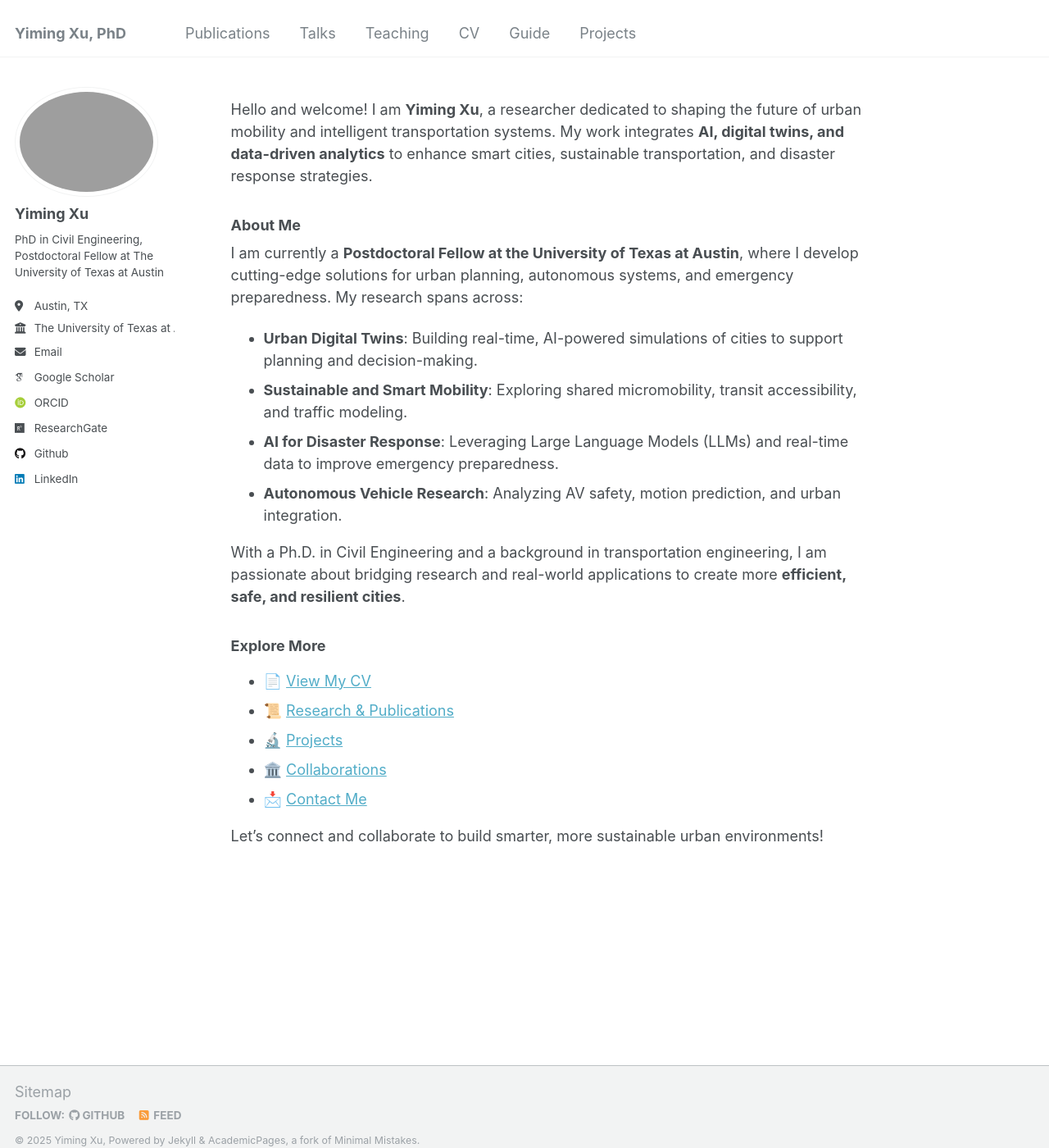
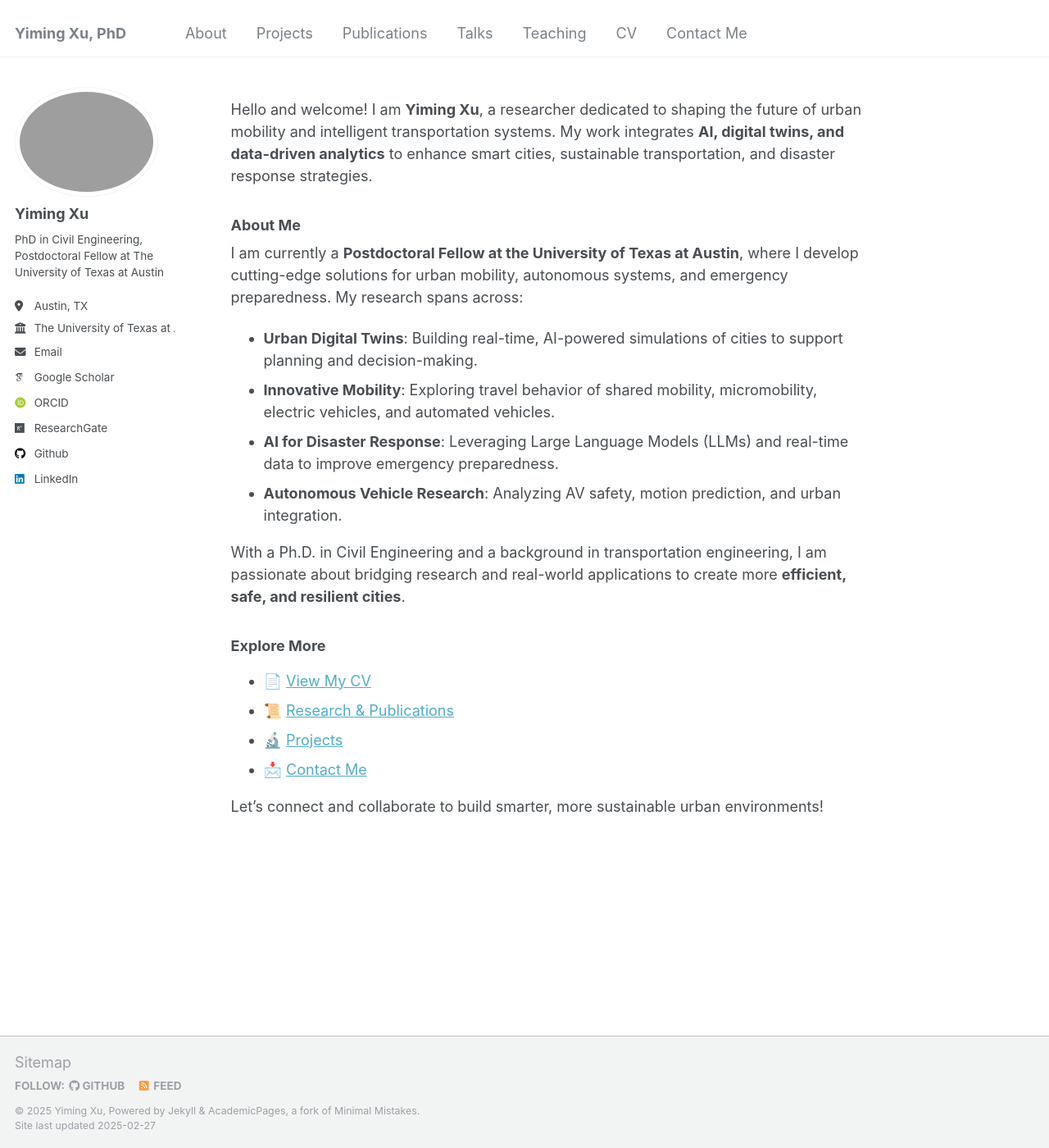
Before and after one commit to xuyimingxym/xuyimingxym.github.io, a Jekyll site: the page built from _pages/about.md, in a window 1280 px wide and 1400 px high. Shown: the whole window at 82% size. Built offline with Jekyll 4.4.1, drawn with Linux system fonts in a browser that asks for light colours; some web fonts are replaced.

Commit message:
update pubs

```diff
--- a/_data/navigation.yml
+++ b/_data/navigation.yml
@@ -5,6 +5,13 @@
 # prevent it from being included in the site.
 
 main:
+
+  - title: "About"
+    url: /about/
+
+  - title: "Projects"
+    url: /projects/
+
   - title: "Publications"
     url: /publications/
 
@@ -23,8 +30,8 @@
   - title: "CV"
     url: /cv/
 
-  - title: "Guide"
-    url: /markdown/
+  - title: "Contact Me"
+    url: /contact/
 
-  - title: "Projects"
-    url: /projects/
+  # - title: "Guide"
+  #   url: /markdown/
--- a/_pages/about.md
+++ b/_pages/about.md
@@ -11,21 +11,20 @@
 Hello and welcome! I am **Yiming Xu**, a researcher dedicated to shaping the future of urban mobility and intelligent transportation systems. My work integrates **AI, digital twins, and data-driven analytics** to enhance smart cities, sustainable transportation, and disaster response strategies.
 
 ### About Me
-I am currently a **Postdoctoral Fellow at the University of Texas at Austin**, where I develop cutting-edge solutions for urban planning, autonomous systems, and emergency preparedness. My research spans across:
+I am currently a **Postdoctoral Fellow at the University of Texas at Austin**, where I develop cutting-edge solutions for urban mobility, autonomous systems, and emergency preparedness. My research spans across:
 
 - **Urban Digital Twins**: Building real-time, AI-powered simulations of cities to support planning and decision-making.
-- **Sustainable and Smart Mobility**: Exploring shared micromobility, transit accessibility, and traffic modeling.
+- **Innovative Mobility**: Exploring travel behavior of shared mobility, micromobility, electric vehicles, and automated vehicles.
 - **AI for Disaster Response**: Leveraging Large Language Models (LLMs) and real-time data to improve emergency preparedness.
 - **Autonomous Vehicle Research**: Analyzing AV safety, motion prediction, and urban integration.
 
 With a Ph.D. in Civil Engineering and a background in transportation engineering, I am passionate about bridging research and real-world applications to create more **efficient, safe, and resilient cities**.
 
 ### Explore More
-- 📄 [View My CV](#)
-- 📜 [Research & Publications](#)
-- 🔬 [Projects](#)
-- 🏛️ [Collaborations](#)
-- 📩 [Contact Me](#)
+- 📄 [View My CV](https://xuyimingxym.github.io//cv/)
+- 📜 [Research & Publications](https://xuyimingxym.github.io//publications/)
+- 🔬 [Projects](https://xuyimingxym.github.io//projects/)
+- 📩 [Contact Me](https://xuyimingxym.github.io//contacts/)
 
 Let's connect and collaborate to build smarter, more sustainable urban environments!
 
```
Also changed, not shown: _pages/contact.md (added, +6 -0 lines).
